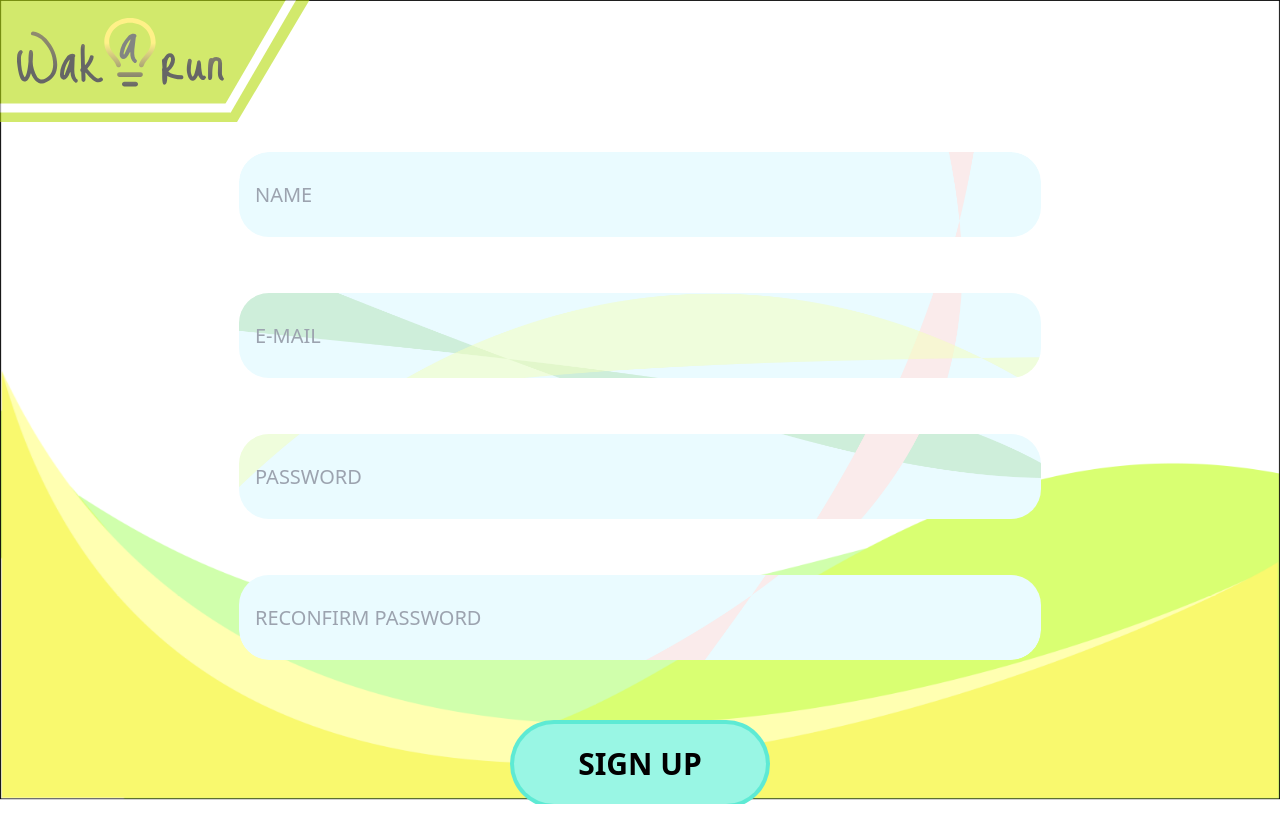
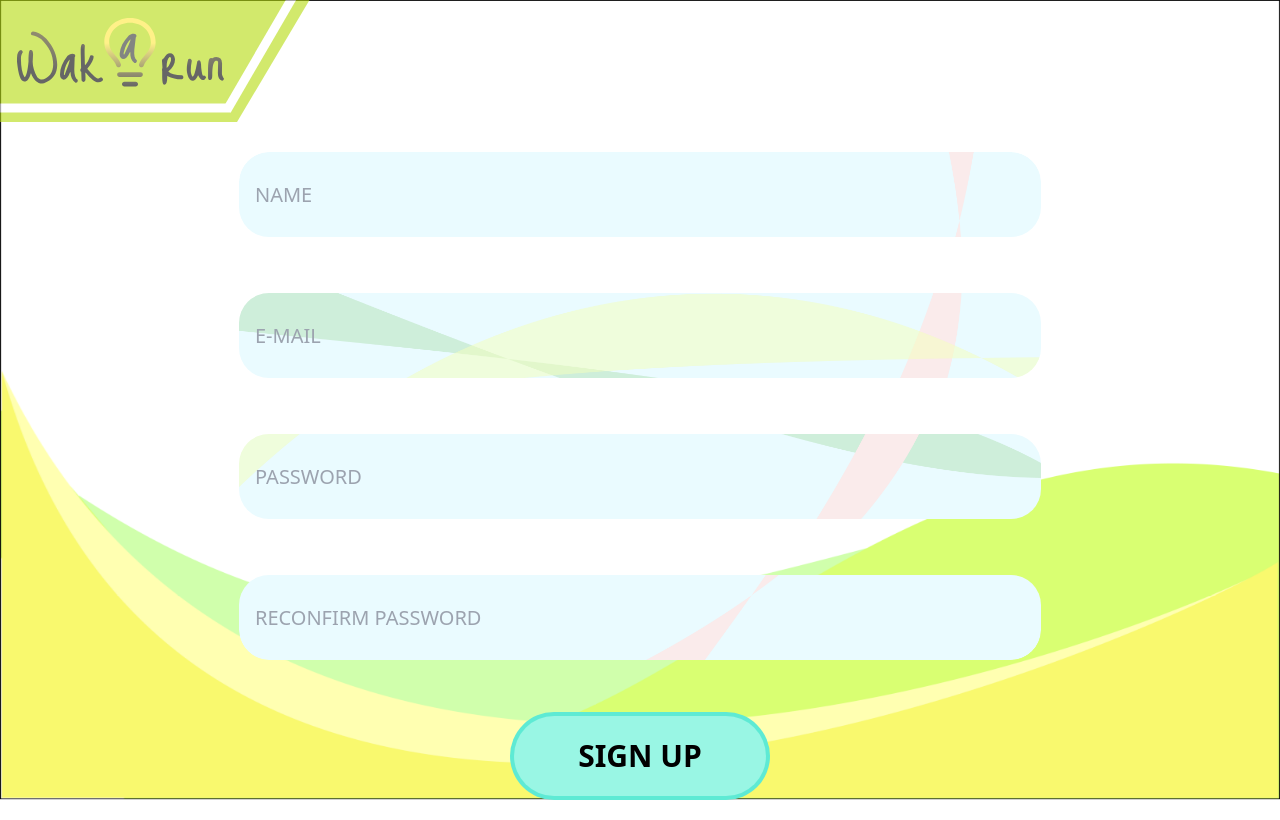
Before and after one commit to hackathon-2024-autumn-Eteam/Wakarun_Frontend, a Next.js app in the folder wakarun/: page /auth/signup in a window 1280 px wide. Built offline with nearby package versions, Linux system fonts and the light colour scheme.

Commit message:
サインアップ動作確認

```diff
--- a/wakarun/app/api/auth/signup.ts
+++ b/wakarun/app/api/auth/signup.ts
@@ -8,25 +8,25 @@ interface SignupPram {
 
 interface SignupRequest {
     user_name:string;
-    e_mail:string;
+    email:string;
     password:string;
 }
 const signup = async({username, email, password}:SignupPram) => {
     try{
         const requestData:SignupRequest = {
             user_name:username,
-            e_mail:email,
+            email:email,
             password:password
         }
 
-        const responce = await axios.post(
-            'http://localhost:8000/api/signup',
+        const response = await axios.post(
+            'http://localhost:8000/api/signup/',
             requestData,
-            {withCredentials: true}
         )
 
-        if (responce.status === 200) {
+        if (response.status >= 200 && response.status < 300) {
             console.log('成功');
+            return true;
         }
     }   catch (error) {
         console.error('失敗',error)
--- a/wakarun/app/auth/signup/page.tsx
+++ b/wakarun/app/auth/signup/page.tsx
@@ -1,9 +1,56 @@
+'use client'
+
 import LittleHeader from "@/app/components/layout/LittleHeader";
 import SignupBackground from "@/public/images/signupbackground.png";
 import Image from "next/image";
 import Link from "next/link";
+import { signup } from "@/app/api/auth/signup";
+import React, { useState } from "react";
+import { useRouter } from "next/navigation";
 
 export default function SignupPage() {
+
+  const router = useRouter();
+
+  const [ formData, setFormData] = useState({
+    username:"",
+    email:"",
+    password:"",
+    confirmPassword:""
+  })
+
+  const handleSubmit = async (e: React.FormEvent) => {
+    e.preventDefault();
+
+    if (formData.password !== formData.confirmPassword) {
+      alert("パスワードが一致しません")
+      return;
+    }
+
+    try {
+      await signup({
+        username:formData.username,
+        email:formData.email,
+        password:formData.password
+      }
+      )
+
+      router.push("../auth/signin");
+    } catch(error) {
+      console.error("サインアップエラー",error);
+    }
+  }
+
+  const handleInputChange = (e: React.ChangeEvent<HTMLInputElement>) => {
+    setFormData((prev) => {
+      return{
+        ...prev,
+        [e.target.name]:e.target.value
+      }
+    })
+
+  }
+
   return (
     <>
       <Link href="/">
@@ -14,7 +61,7 @@ export default function SignupPage() {
 
       <div className="relative w-full max-w-[850px] mx-auto p-6">
         {/* フォーム */}
-        <form className="space-y-14 relative">
+        <form onSubmit={handleSubmit} className="space-y-14 relative">
           {/* NAME入力フィールド */}
           <div className="relative h-[85px] overflow-hidden rounded-[30px]">
             <div className="absolute inset-0">
@@ -28,7 +75,10 @@ export default function SignupPage() {
             </div>
             <input
               type="text"
-              name="name"
+              name="username"
+              value={formData.username}
+              onChange={handleInputChange}
+              required
               placeholder="NAME"
               className="relative w-full h-full px-4 bg-transparent border-none focus:ring-0 focus:outline-none placeholder:text-gray-400 placeholder:text-xl text-xl"/>
           </div>
@@ -47,6 +97,9 @@ export default function SignupPage() {
             <input
               type="email"
               name="email"
+              value={formData.email}
+              onChange={handleInputChange}
+              required
               placeholder="E-MAIL"
               className="relative w-full h-full px-4 bg-transparent border-none focus:ring-0 focus:outline-none placeholder:text-gray-400 placeholder:text-xl text-xl"
             />
@@ -66,6 +119,9 @@ export default function SignupPage() {
             <input
               type="password"
               name="password"
+              value={formData.password}
+              onChange={handleInputChange}
+              required
               placeholder="PASSWORD"
               className="relative w-full h-full px-4 bg-transparent border-none focus:ring-0 focus:outline-none placeholder:text-gray-400 placeholder:text-xl text-xl"
             />
@@ -85,17 +141,21 @@ export default function SignupPage() {
             <input
               type="password"
               name="confirmPassword"
+              value={formData.confirmPassword}
+              onChange={handleInputChange}
+              required
               placeholder="RECONFIRM PASSWORD"
               className="relative w-full h-full px-4 bg-transparent border-none focus:ring-0 focus:outline-none placeholder:text-gray-400 placeholder:text-xl text-xl"
             />
           </div>
+          <div className="flex justify-center mt-[5vh]">
+            <button type="submit" className="h-20 overflow-hidden rounded-full bg-teal-200 px-16 py-2.5 ring-teal-300 ring-4 text-black transition-all duration-300 hover:bg-teal-100 hover:ring-4 hover:ring-teal-300 hover:ring-offset-4">
+              <span className="text-3xl font-black">SIGN UP</span>
+            </button>
+          </div>
         </form>
       </div>
-      <div className="flex justify-center mt-[5vh]">
-        <button className="relative h-20 overflow-hidden rounded-full bg-teal-200 px-16 py-2.5 ring-teal-300 ring-4 text-black transition-all duration-300 hover:bg-teal-100 hover:ring-4 hover:ring-teal-300 hover:ring-offset-4">
-          <span className="relative text-3xl font-black">SIGN UP</span>
-        </button>
-      </div>
+
     </>
   );
 }
--- a/wakarun/app/components/layout/DiscriptionModal.tsx
+++ b/wakarun/app/components/layout/DiscriptionModal.tsx
@@ -111,7 +111,7 @@ const CompletionModal = ({ open, onClose, questionData } : CompletionModalProps)
                         </button>
                         <Link href="/create_questions" className="flex-1">
                             <button
-                                className="bg-yellow hover:bg-Lyellow transition flex justify-center items-center gap-4 rounded-br-3xl w-full h-full"
+                                className="bg-yellow2 hover:bg-Lyellow2 transition flex justify-center items-center gap-4 rounded-br-3xl w-full h-full"
                             >
                                 <RiArrowGoBackFill className="h-8 w-8"/>
                                 <span className="text-xl font-bold">問題作成に戻る</span>
--- a/wakarun/tailwind.config.ts
+++ b/wakarun/tailwind.config.ts
@@ -17,8 +17,8 @@ export default {
         LLgreen:'#EDFDA6',
         blue:'#A2E4D9',
         Lblue:'#B3EFE5',
-        yellow:'#FFF267',
-        Lyellow:'#FEF7A8',
+        yellow2:'#FFF267',
+        Lyellow2:'#FEF7A8',
 
       },
     },
```
